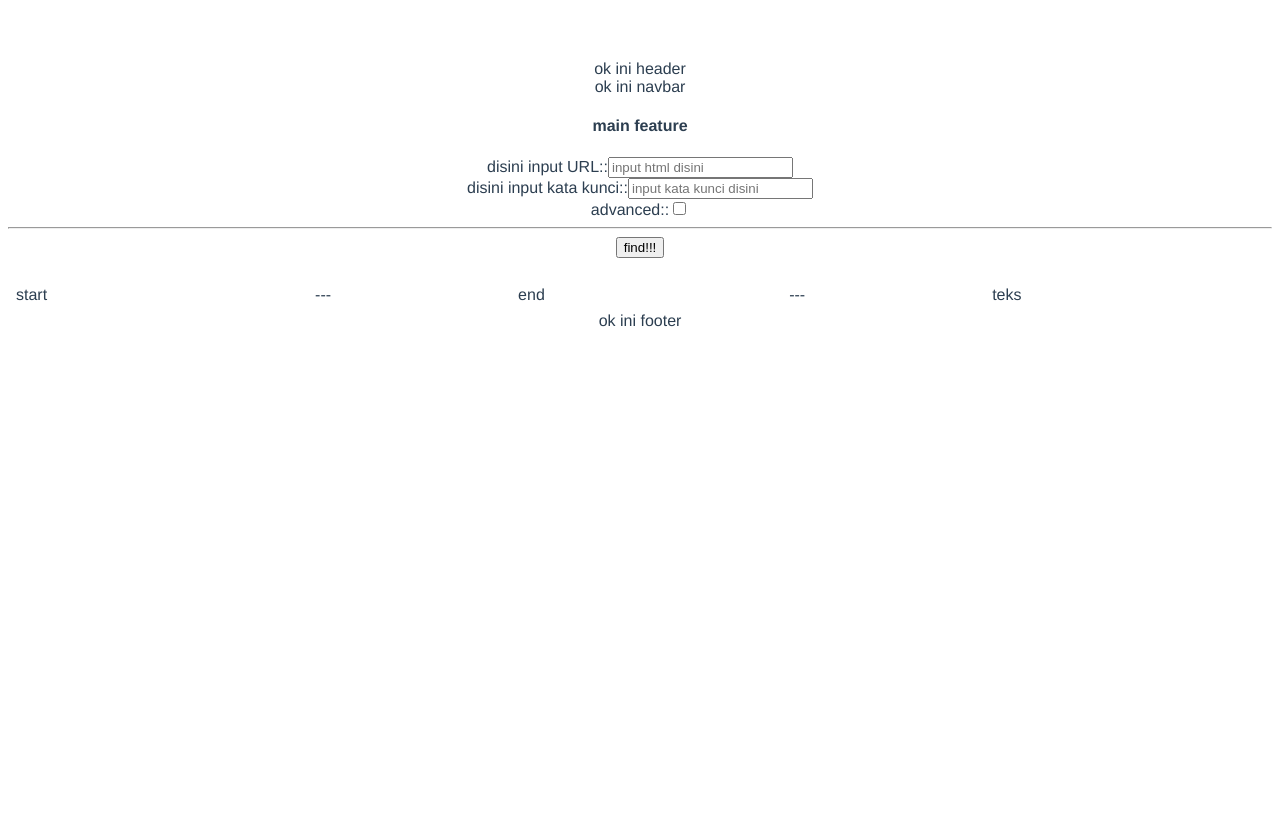
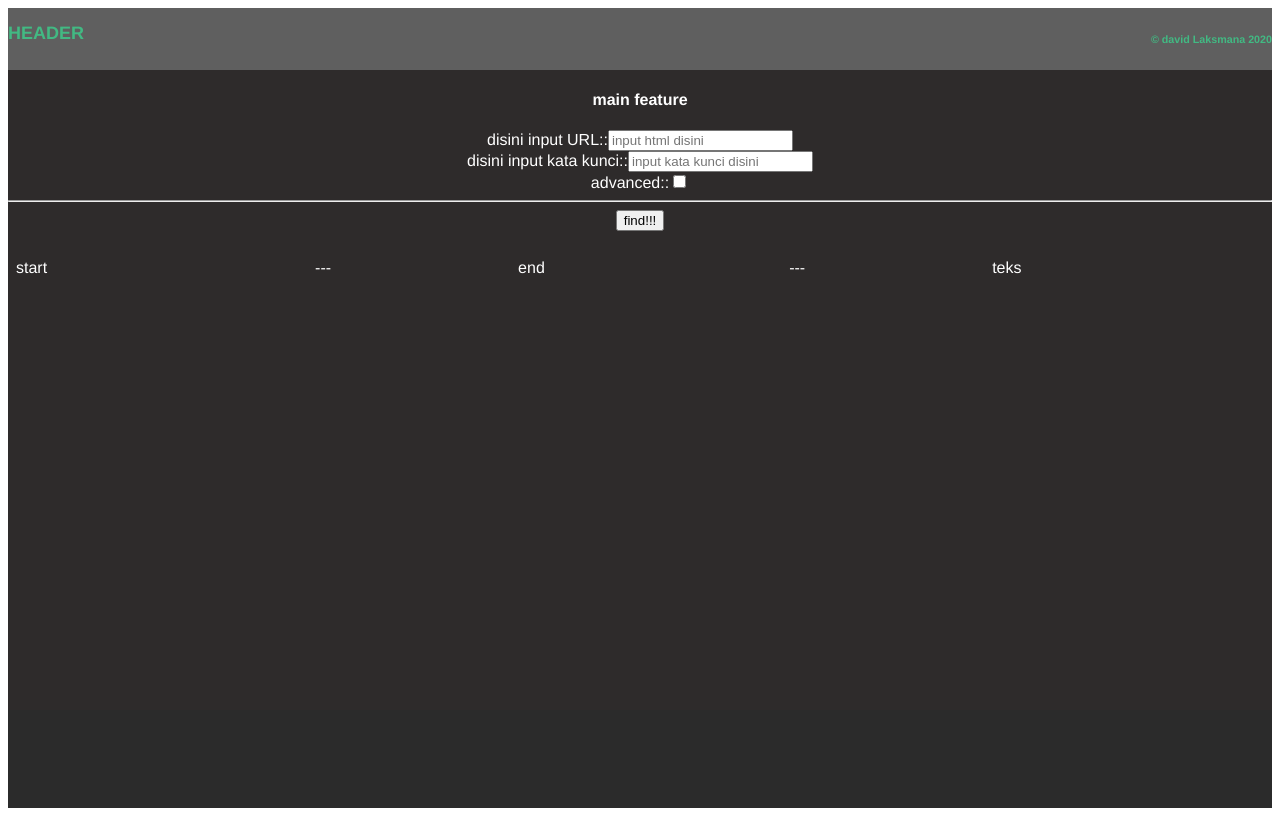
Before and after one commit to cluster777/appVue-CariTeksVideo, a Vue app: page / in a window 1280 px wide. Built offline with nearby package versions, Linux system fonts and the light colour scheme.

Commit message:
sip udah bagus

```diff
--- a/src/App.vue
+++ b/src/App.vue
@@ -1,23 +1,19 @@
 <template>
   <main id="app">
     <Header />
-    <Navbar />
     <HelloWorld msg="Welcome to Your Vue.js App"/>
-    <Footer />
+
   </main>
 </template>
 
 <script>
 import HelloWorld from './components/HelloWorld.vue'
-import Navbar from './components/navbar.vue'
-import Footer from './components/footer.vue'
+
 import Header from './components/header.vue'
 export default {
   name: 'App',
   components: {
     HelloWorld,
-    Navbar,
-    Footer,
     Header
   }
 }
@@ -30,6 +26,7 @@ export default {
   -moz-osx-font-smoothing: grayscale;
   text-align: center;
   color: #2c3e50;
-  margin-top: 60px;
+  background-color: #2b2b2b;
+  height: 100vh;
 }
 </style>
--- a/src/components/HelloWorld.vue
+++ b/src/components/HelloWorld.vue
@@ -140,8 +140,13 @@ th, td {
   text-align: left;
   padding: 8px;
 }
-
-tr:nth-child(even) {background-color: #f2f2f2;}
+.hello {
+  overflow: auto;
+  color: white;
+  background-color: #2e2b2b;
+  height: 80%;
+}
+tr:nth-child(even) {background-color: #525252;}
 a {
   color: #42b983;
 }
--- a/src/components/footer.vue
+++ b/src/components/footer.vue
@@ -1,6 +1,9 @@
 <template>
   <section class="footer">
-    ok ini footer
+    <h1>FOOTER</h1>
+
+    <h6>&copy; david Laksmana 2020</h6>
+
   </section>
 </template>
 
@@ -13,9 +16,27 @@ export default {
 
 <!-- Add "scoped" attribute to limit CSS to this component only -->
 <style scoped>
-h3 {
-  margin: 40px 0 0;
+.footer {
+  width: 100%;
+  background-color: #5f5f5f;
+  color: white;
+  text-align: center;
+
 }
+.footer h1 {
+  float: left;
+  color: #42b983;
+  text-align: center;
+  text-decoration: none;
+  font-size: 18px;
+}
+.footer h6 {
+  float: right;
+  color: #42b983;
+  text-align: center;
+  text-decoration: none;
+}
+
 ul {
   list-style-type: none;
   padding: 0;
--- a/src/components/header.vue
+++ b/src/components/header.vue
@@ -1,6 +1,9 @@
 <template>
   <section class="header">
-    ok ini header
+    <h1>HEADER</h1>
+
+    <h6>&copy; david Laksmana 2020</h6>
+
   </section>
 </template>
 
@@ -13,18 +16,32 @@ export default {
 
 <!-- Add "scoped" attribute to limit CSS to this component only -->
 <style scoped>
-h3 {
-  margin: 40px 0 0;
-}
 ul {
   list-style-type: none;
   padding: 0;
 }
+.header {
+  overflow: hidden;
+  background-color: #5f5f5f;
+  width: 100%;
+}
+.header h1 {
+  float: left;
+  color: #42b983;
+  text-align: center;
+  text-decoration: none;
+  font-size: 18px;
+}
+.header h6 {
+  float: right;
+  color: #42b983;
+  text-align: center;
+  text-decoration: none;
+}
+
 li {
   display: inline-block;
   margin: 0 10px;
 }
-a {
-  color: #42b983;
-}
+
 </style>
```
Also changed, not shown: contac.txt (added).
